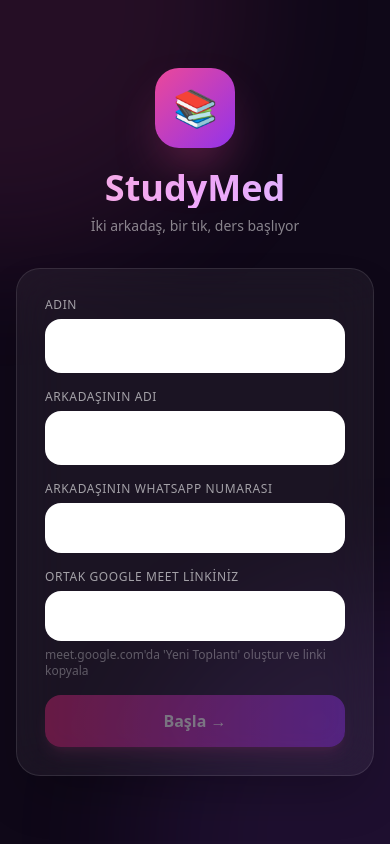
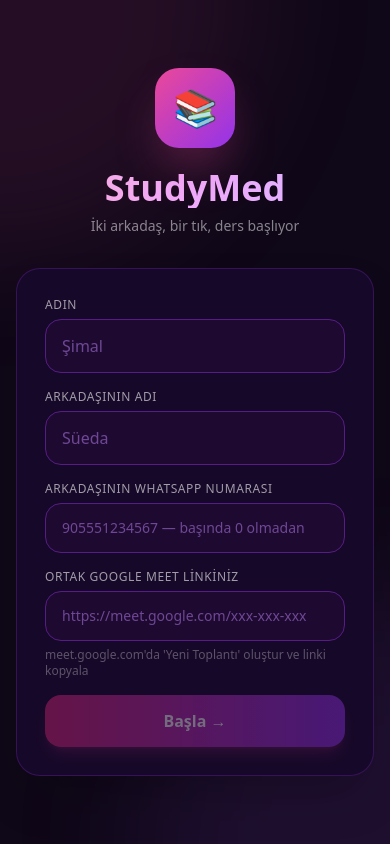
Before and after one commit to simalarslan1/studymed, a Next.js app: page / in a window 390 px wide. Built offline with nearby package versions, Linux system fonts and the light colour scheme.

Commit message:
Fix input contrast + WhatsApp phone number sanitization

```diff
--- a/src/app/page.tsx
+++ b/src/app/page.tsx
@@ -121,7 +121,8 @@
     const origin = window.location.origin;
     const declineUrl = `${origin}/decline/${sessionId}?for=${encodeURIComponent(config.myName)}&from=${encodeURIComponent(config.friendName)}`;
     const waText = `📚 *${config.myName}* şu an ders çalışıyor!\n\nKatılmak ister misin?\n\n✅ *Müsaitim* → ${config.meetLink}\n\n❌ *Müsait değilim* → ${declineUrl}`;
-    window.open(`https://wa.me/${config.friendPhone}?text=${encodeURIComponent(waText)}`, '_blank');
+    const cleanPhone = config.friendPhone.replace(/[^0-9]/g, ''); // + - boşluk hepsini temizle
+    window.open(`https://wa.me/${cleanPhone}?text=${encodeURIComponent(waText)}`, '_blank');
     window.open(config.meetLink, '_blank');
     setInviteSent(true);
   };
@@ -136,7 +137,7 @@
   if (!config || showSetup) {
     const isValid = myName.trim() && friendName.trim() && friendPhone.trim() && meetLink.trim();
     return (
-      <div className="min-h-screen flex items-center justify-center p-4 bg-[#0f0818]">
+      <div className="min-h-screen flex items-center justify-center p-4" style={{backgroundColor: '#0f0818'}}>
         {/* Blobs */}
         <div className="fixed top-0 left-0 w-[500px] h-[500px] bg-pink-500/10 rounded-full blur-3xl -translate-x-1/2 -translate-y-1/2 pointer-events-none" />
         <div className="fixed bottom-0 right-0 w-[500px] h-[500px] bg-purple-500/10 rounded-full blur-3xl translate-x-1/2 translate-y-1/2 pointer-events-none" />
@@ -154,7 +155,7 @@
           </div>
 
           {/* Card */}
-          <div className="bg-white/5 backdrop-blur-xl border border-white/10 rounded-3xl p-7 shadow-2xl space-y-4">
+          <div className="bg-[#160828] border border-purple-900/50 rounded-3xl p-7 shadow-2xl space-y-4">
             {/* Adın */}
             <div>
               <label className="block text-white/60 text-xs font-medium mb-1.5 uppercase tracking-wider">Adın</label>
@@ -163,7 +164,7 @@
                 value={myName}
                 onChange={e => setMyName(e.target.value)}
                 placeholder="Şimal"
-                className="w-full px-4 py-3.5 bg-white/8 border border-white/15 rounded-2xl text-white placeholder-white/30 focus:outline-none focus:ring-2 focus:ring-pink-500/50 focus:border-pink-500/50 transition-all"
+                className="w-full px-4 py-3.5 bg-[#1e0a30] border border-purple-900 rounded-2xl text-white placeholder-purple-400/50 focus:outline-none focus:ring-2 focus:ring-pink-500/50 focus:border-pink-500/50 transition-all"
               />
             </div>
 
@@ -175,7 +176,7 @@
                 value={friendName}
                 onChange={e => setFriendName(e.target.value)}
                 placeholder="Süeda"
-                className="w-full px-4 py-3.5 bg-white/8 border border-white/15 rounded-2xl text-white placeholder-white/30 focus:outline-none focus:ring-2 focus:ring-pink-500/50 focus:border-pink-500/50 transition-all"
+                className="w-full px-4 py-3.5 bg-[#1e0a30] border border-purple-900 rounded-2xl text-white placeholder-purple-400/50 focus:outline-none focus:ring-2 focus:ring-pink-500/50 focus:border-pink-500/50 transition-all"
               />
             </div>
 
@@ -187,7 +188,7 @@
                 value={friendPhone}
                 onChange={e => setFriendPhone(e.target.value)}
                 placeholder="905551234567 — başında 0 olmadan"
-                className="w-full px-4 py-3.5 bg-white/8 border border-white/15 rounded-2xl text-white placeholder-white/25 focus:outline-none focus:ring-2 focus:ring-pink-500/50 focus:border-pink-500/50 transition-all text-sm"
+                className="w-full px-4 py-3.5 bg-[#1e0a30] border border-purple-900 rounded-2xl text-white placeholder-purple-400/50 focus:outline-none focus:ring-2 focus:ring-pink-500/50 focus:border-pink-500/50 transition-all text-sm"
               />
             </div>
 
@@ -199,7 +200,7 @@
                 value={meetLink}
                 onChange={e => setMeetLink(e.target.value)}
                 placeholder="https://meet.google.com/xxx-xxx-xxx"
-                className="w-full px-4 py-3.5 bg-white/8 border border-white/15 rounded-2xl text-white placeholder-white/25 focus:outline-none focus:ring-2 focus:ring-pink-500/50 focus:border-pink-500/50 transition-all text-sm"
+                className="w-full px-4 py-3.5 bg-[#1e0a30] border border-purple-900 rounded-2xl text-white placeholder-purple-400/50 focus:outline-none focus:ring-2 focus:ring-pink-500/50 focus:border-pink-500/50 transition-all text-sm"
               />
               <p className="text-white/30 text-xs mt-1.5">
                 meet.google.com&apos;da &apos;Yeni Toplantı&apos; oluştur ve linki kopyala
```
